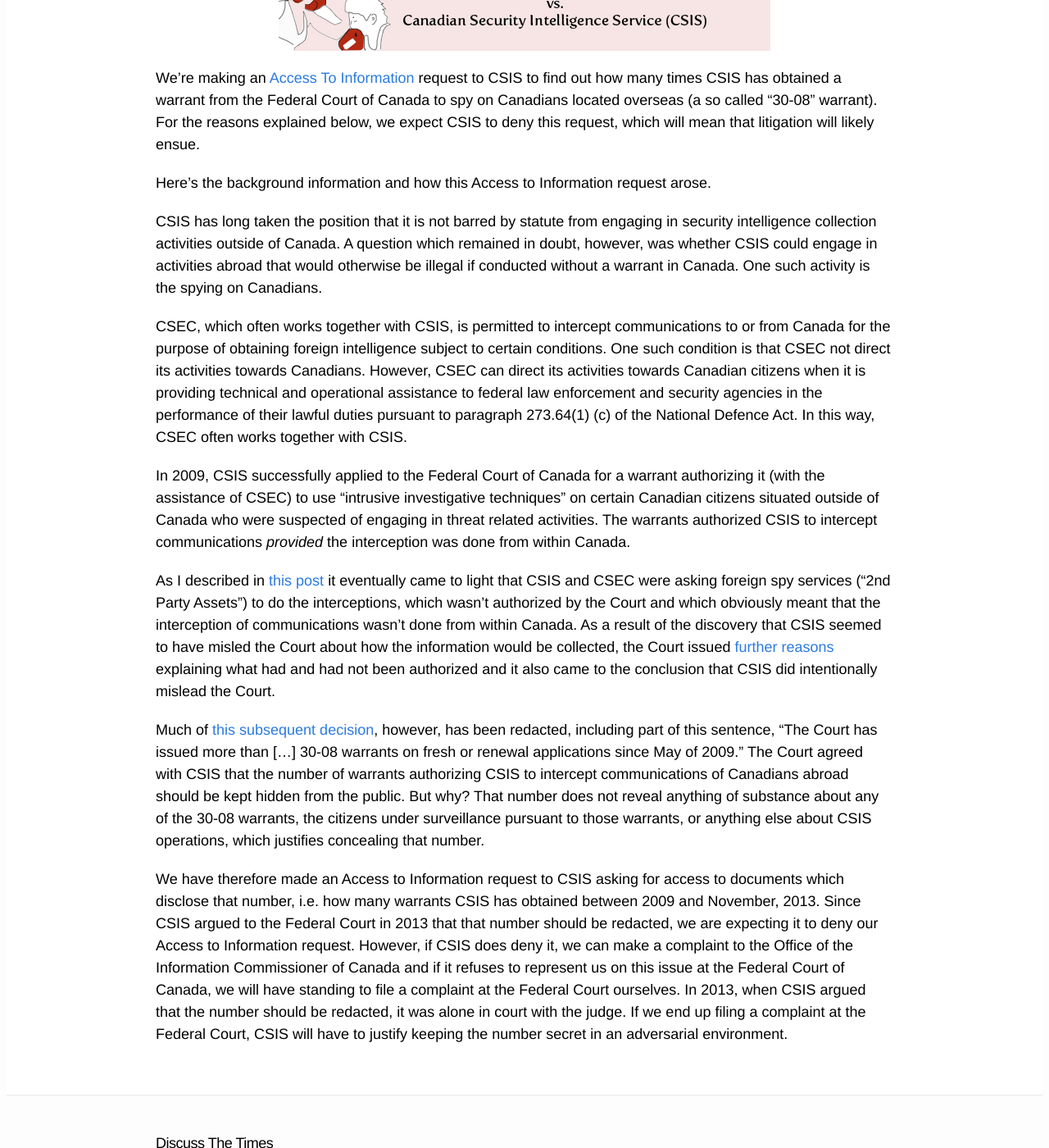
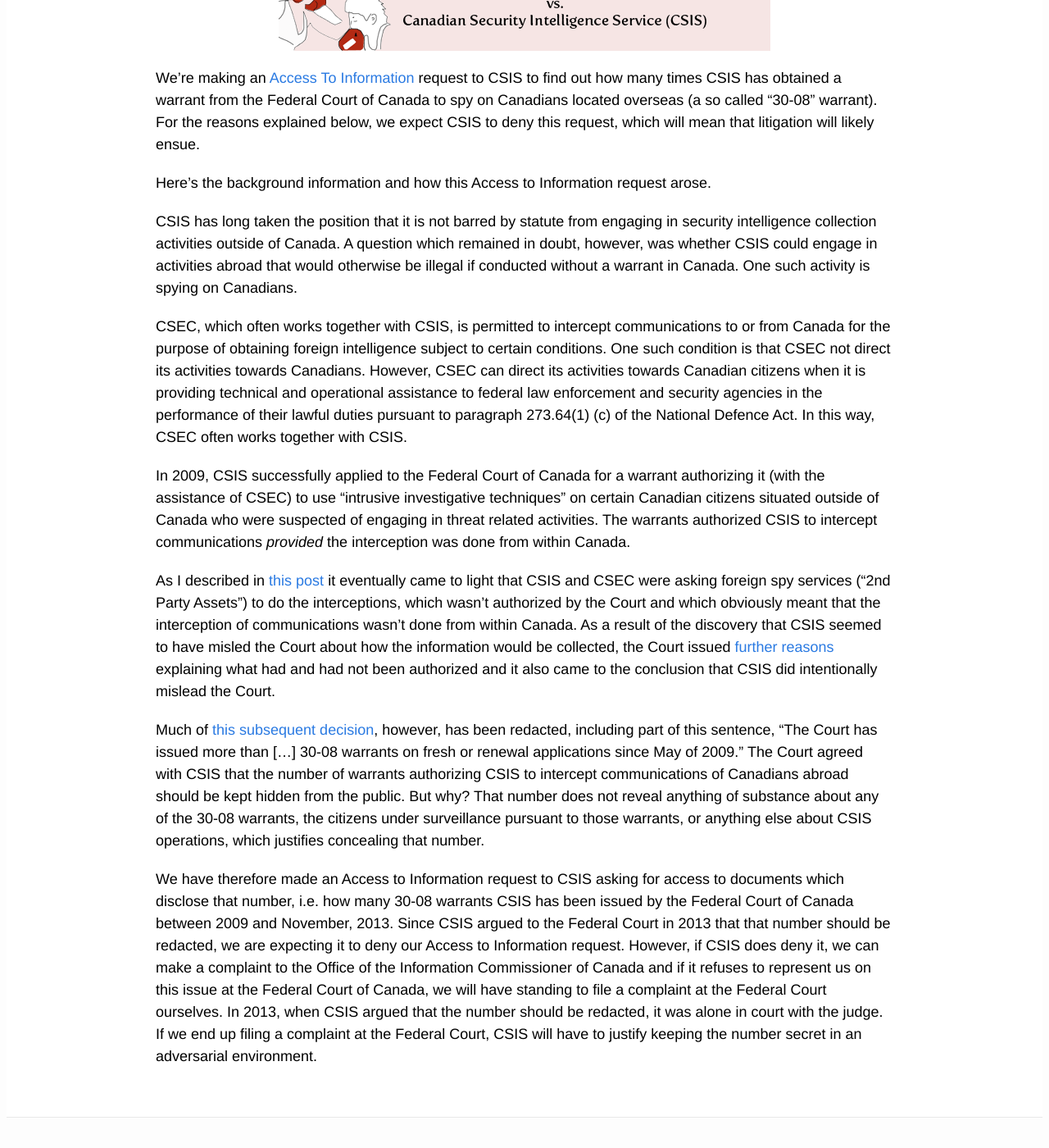
Before and after one commit to genderup/passionateblogger, a Jekyll site: the page built from _posts/2014-07-02-csis-access-to-information-how-many-times-has-CSIS-spied-on-Canadians-overseas.markdown, in a window 1280 px wide and 1400 px high, scrolled down 365 px. Shown: the whole window at 82% size. Built offline with Jekyll 4.4.1, drawn with Linux system fonts in a browser that asks for light colours; some of the changed text lies outside the part shown.

Commit message:
touch up

```diff
--- a/_posts/2014-07-02-csis-access-to-information-how-many-times-has-CSIS-spied-on-Canadians-overseas.markdown
+++ b/_posts/2014-07-02-csis-access-to-information-how-many-times-has-CSIS-spied-on-Canadians-overseas.markdown
@@ -1,6 +1,6 @@
 ---
 layout: post
-title:  "Access to Information: How Many Times Has CSIS spied on Canadians Overseas?"
+title:  "Access to Information: How Many Times Has CSIS Spied on Canadians Overseas?"
 date:   2014-07-02 15:54:21
 categories: csis
 ---
@@ -23,4 +23,4 @@ As I described in  <a href="http://discussthetimes.com/csis/2014/06/23/csis-file
 
 Much of <a href="http://decisions.fct-cf.gc.ca/fc-cf/decisions/en/item/66439/index.do">this subsequent decision</a>, however, has been redacted, including part of this sentence, "The Court has issued more than [...] 30-08 warrants on fresh or renewal applications since May of 2009."  The Court agreed with CSIS that the number of warrants authorizing CSIS to intercept communications of Canadians abroad should be kept hidden from the public.  But why?  That number does not reveal anything of substance about any of the 30-08 warrants, the citizens under surveillance pursuant to those warrants, or anything else about CSIS operations, which justifies concealing that number.
 
-We have therefore made an Access to Information request to CSIS asking for access to documents which disclose that number, i.e. how many warrants CSIS has obtained between 2009 and November, 2013. Since CSIS argued to the Federal Court in 2013 that that number should be redacted, we are expecting it to deny our Access to Information request. However, if CSIS does deny it, we can make a complaint to the Office of the Information Commissioner of Canada and if it refuses to represent us on this issue at the Federal Court of Canada, we will have standing to file a complaint at the Federal Court ourselves.  In 2013, when CSIS argued that the number should be redacted, it was alone in court with the judge. If we end up filing a complaint at the Federal Court, CSIS will have to justify keeping the number secret in an adversarial environment.
+We have therefore made an Access to Information request to CSIS asking for access to documents which disclose that number, i.e. how many 30-08 warrants CSIS has been issued by the Federal Court of Canada between 2009 and November, 2013. Since CSIS argued to the Federal Court in 2013 that that number should be redacted, we are expecting it to deny our Access to Information request. However, if CSIS does deny it, we can make a complaint to the Office of the Information Commissioner of Canada and if it refuses to represent us on this issue at the Federal Court of Canada, we will have standing to file a complaint at the Federal Court ourselves.  In 2013, when CSIS argued that the number should be redacted, it was alone in court with the judge. If we end up filing a complaint at the Federal Court, CSIS will have to justify keeping the number secret in an adversarial environment.
```
Also changed, not shown: other parts of _posts/2014-07-02-csis-access-to-information-how-many-times-has-CSIS-spied-on-Canadians-overseas.markdown (+1 -1 lines).
